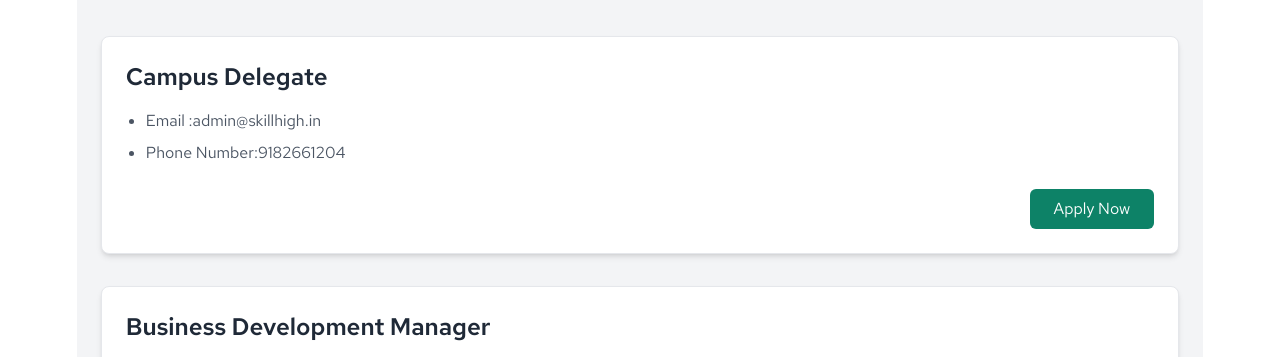
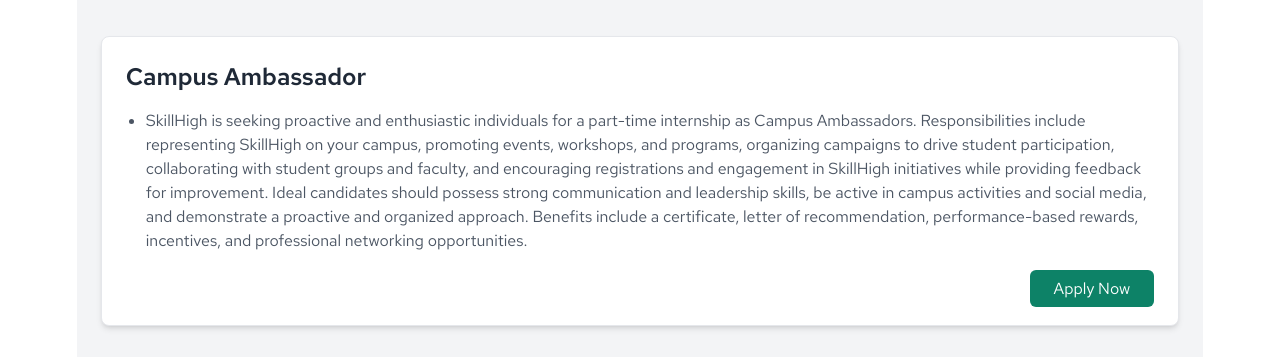
Before and after one commit to imSaikirann/Skillhigh, a React (Vite) app in the folder landing/: page /careers in a window 1280 px wide. Shown: the part 150-507 px from the top of the page. Built offline with nearby package versions, Linux system fonts and the light colour scheme; no server answers.

Commit message:
added form links in careers

```diff
--- a/landing/src/pages/Careers.jsx
+++ b/landing/src/pages/Careers.jsx
@@ -4,12 +4,12 @@
   const jobs = [
 
     {
-        title: "Campus Delegate",
-        responsibilities: [
-          "Email :admin@skillhigh.in",
-          "Phone Number:9182661204"
-        ],
-      },
+      title: "Campus Ambassador",
+      responsibilities: [
+       "SkillHigh is seeking proactive and enthusiastic individuals for a part-time internship as Campus Ambassadors. Responsibilities include representing SkillHigh on your campus, promoting events, workshops, and programs, organizing campaigns to drive student participation, collaborating with student groups and faculty, and encouraging registrations and engagement in SkillHigh initiatives while providing feedback for improvement. Ideal candidates should possess strong communication and leadership skills, be active in campus activities and social media, and demonstrate a proactive and organized approach. Benefits include a certificate, letter of recommendation, performance-based rewards, incentives, and professional networking opportunities."
+      ],
+      formLink: "https://forms.gle/2BikP5Z1KgdFWc7v8",
+    },
     {
       title: "Business Development Manager",
       responsibilities: [
@@ -22,6 +22,7 @@
         "Provide career guidance to students, ensuring they receive valuable insights for shaping their futures.",
         "Meet requirements of minimum 60% in 10th, 12th, and graduation, combined with proven experience, exceptional communication skills, resilience, and a dynamic work ethic.",
       ],
+      formLink: "https://forms.gle/BusinessDevelopmentManagerForm", // Replace with the actual form link
     },
     {
       title: "Business Development Associate",
@@ -35,8 +36,8 @@
         "Assist students in shaping their careers through effective counseling and guidance.",
         "Meet requirements of minimum 60% in 10th, 12th, and graduation, exceptional communication skills, resilience, goal orientation, and the ability to thrive in a dynamic environment.",
       ],
+      formLink: "https://forms.gle/j4znEfuKg6hNsKyt6",
     },
-
   ];
 
   return (
@@ -55,9 +56,14 @@
               ))}
             </ul>
             <div className="text-right mt-6">
-              <button className="bg-main text-white px-6 py-2 rounded-md focus:ring focus:ring-green-800">
+              <a
+                href={job.formLink}
+                target="_blank"
+                rel="noopener noreferrer"
+                className="bg-main text-white px-6 py-2 rounded-md focus:ring focus:ring-green-800"
+              >
                 Apply Now
-              </button>
+              </a>
             </div>
           </div>
         ))}
```
